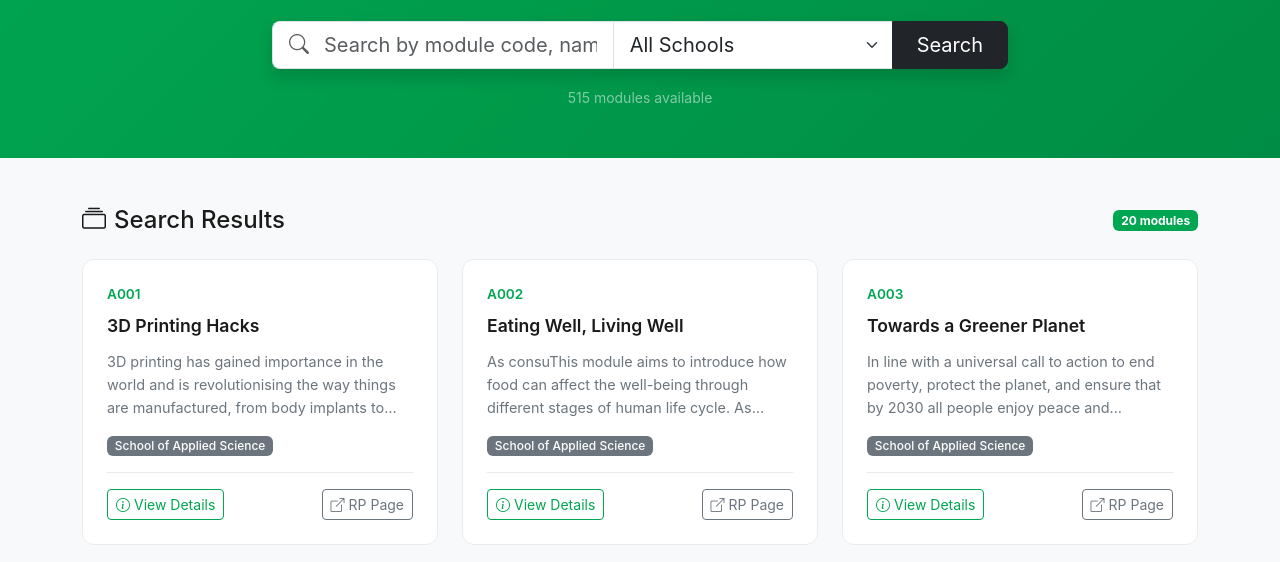
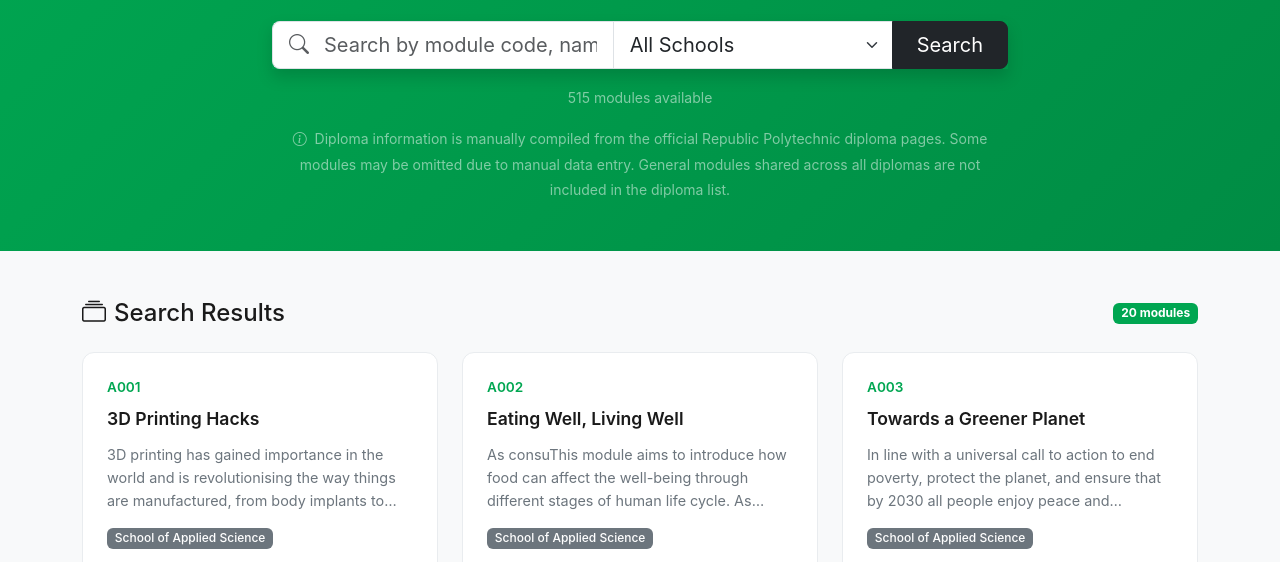
Before and after one commit to xavlkh/ModuleGo, a plain HTML site: page index.html in a window 1280 px wide. Shown: the part 224-786 px from the top of the page. Drawn offline with nearby package versions, Linux system fonts and the light colour scheme.

Commit message:
Update index.html
add diploma information to homepage and explain the resource limit

```diff
--- a/index.html
+++ b/index.html
@@ -79,6 +79,13 @@
                                 <span id="moduleCount">0</span> modules available
                             </small>
                         </div>
+                        <!-- NEW: Diploma information note -->
+                        <div class="mt-3">
+                            <small class="text-white-50">
+                                <i class="bi bi-info-circle me-1"></i>
+                                Diploma information is manually compiled from the official Republic Polytechnic diploma pages. Some modules may be omitted due to manual data entry. General modules shared across all diplomas are not included in the diploma list.
+                            </small>
+                        </div>
                     </div>
                 </div>
             </div>
@@ -143,8 +150,8 @@
 
     <script src="https://cdn.jsdelivr.net/npm/bootstrap@5.3.3/dist/js/bootstrap.bundle.min.js"></script>
     <script src="js/data.js"></script>
+    <script src="js/ui.js"></script>
     <script src="js/search.js"></script>
-    <script src="js/ui.js"></script>
     <script src="js/detail.js"></script>
     <script src="js/app.js"></script>
 </body>
```
